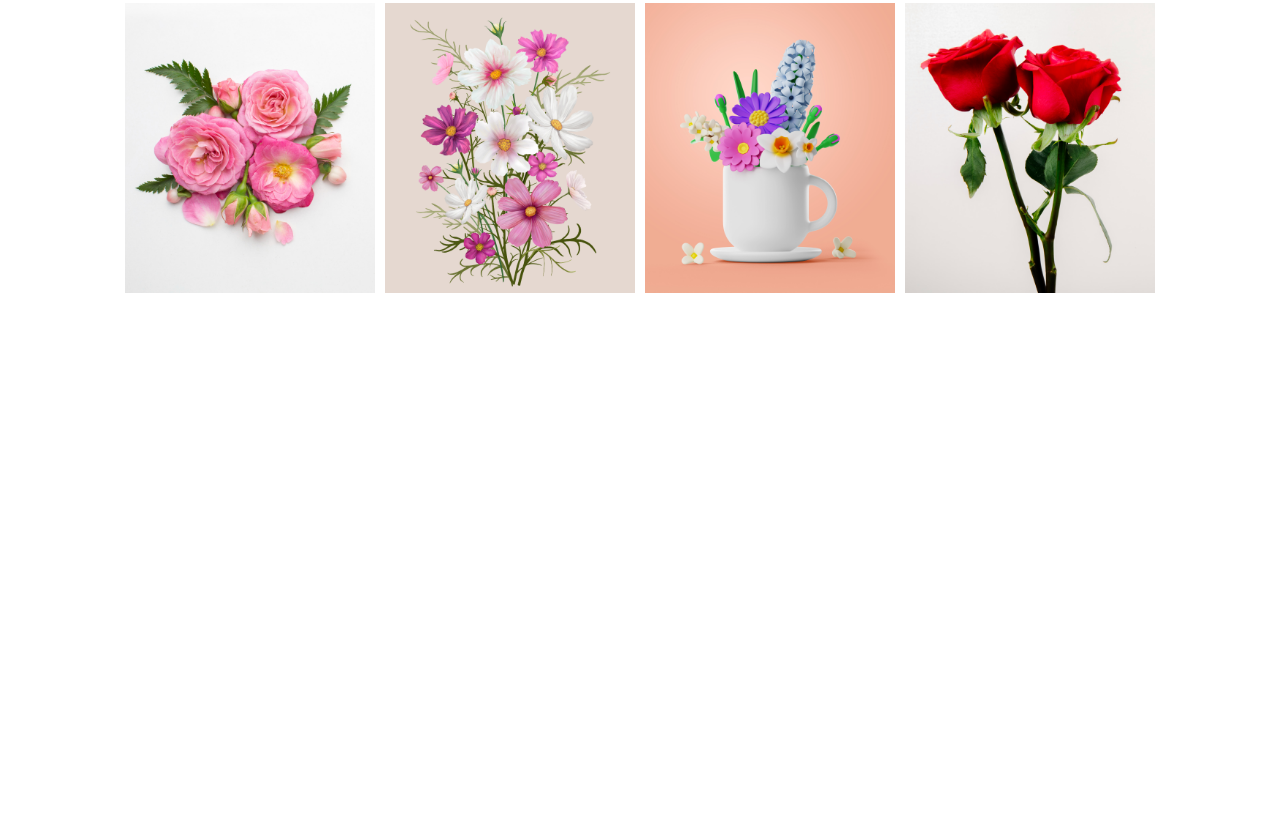
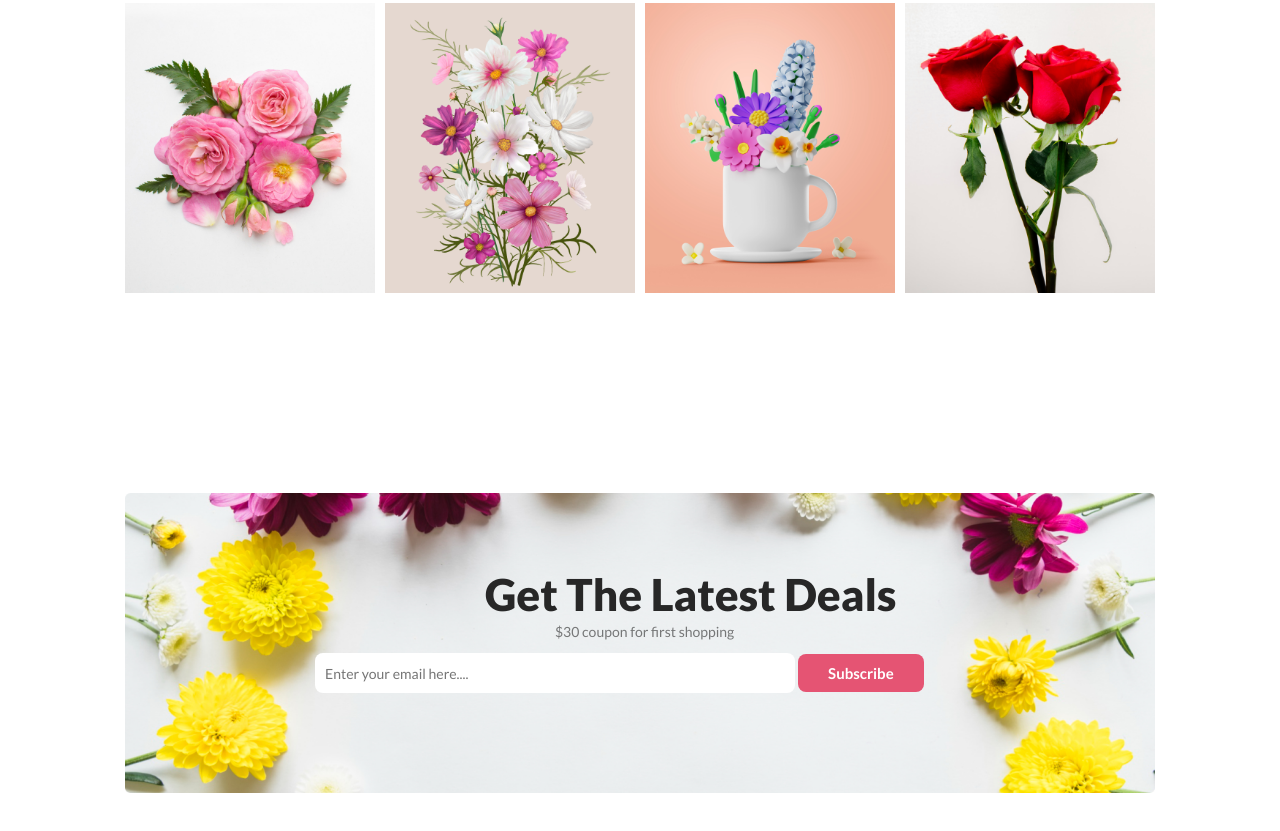
Before and after one commit to imdola/flower-assignment-repo, a plain HTML site: page index.html in a window 1280 px wide. Shown: the part 2862-3693 px from the top of the page. Before the commit the page ends 3155 px from the top, so only its background shows below. Drawn offline with Linux system fonts and the light colour scheme.

Commit message:
added the search box section

```diff
--- a/index.html
+++ b/index.html
@@ -173,6 +173,20 @@
     </div>
     <!-- Instagram Section Ends  -->
 
+      <!-- Search Box Section Starts  -->
+      <div class="search-box-container">
+        <div class="search-img">
+            <img src="images/Flower Asset/background-image.png" alt="">
+            <h1 class="search-heading">Get The Latest Deals</h1>
+            <p class="search-text">$30 coupon for first shopping</p>
+            <div class="box-button">
+                <input class="box" placeholder="Enter your email here....">
+                <button class="search-button btn">Subscribe</button>
+            </div>
+        </div>
+    </div>
+    <!-- Search Box Section Ends  -->
+
 
 </body>
 
--- a/styles/style.css
+++ b/styles/style.css
@@ -364,3 +364,58 @@ nav li a:hover {
 }
 
 /* Instagram Section Ends  */
+
+/* Search Box Section Starts  */
+.search-box-container {
+    width: 1030px;
+    height: 300px;
+    position: relative;
+    margin: 200px auto;
+}
+
+
+
+.search-img img {
+    width: 1030px;
+    height: 300px;
+}
+
+.search-heading {
+    position: absolute;
+    top: 75px;
+    left: 360px;
+    font-size: 44px;
+    color: #272727;
+    text-align: center;
+    font-weight: 800;
+}
+
+.search-text {
+    position: absolute;
+    top: 130px;
+    left: 430px;
+    font-size: 14px;
+    color: rgba(39, 39, 39, 0.60);
+    text-align: center;
+    font-weight: 400;
+}
+
+.box-button {
+    position: absolute;
+    top: 160px;
+    left: 190px;
+}
+
+.box {
+    width: 470px;
+    height: 40px;
+    border: none;
+    border-radius: 8px;
+    background: #FFF;
+    padding-left: 10px;
+    color: rgba(39, 39, 39, 0.60);
+    font-size: 14px;
+    font-weight: 400;
+}
+
+/* Search Box Section Ends  */
```
